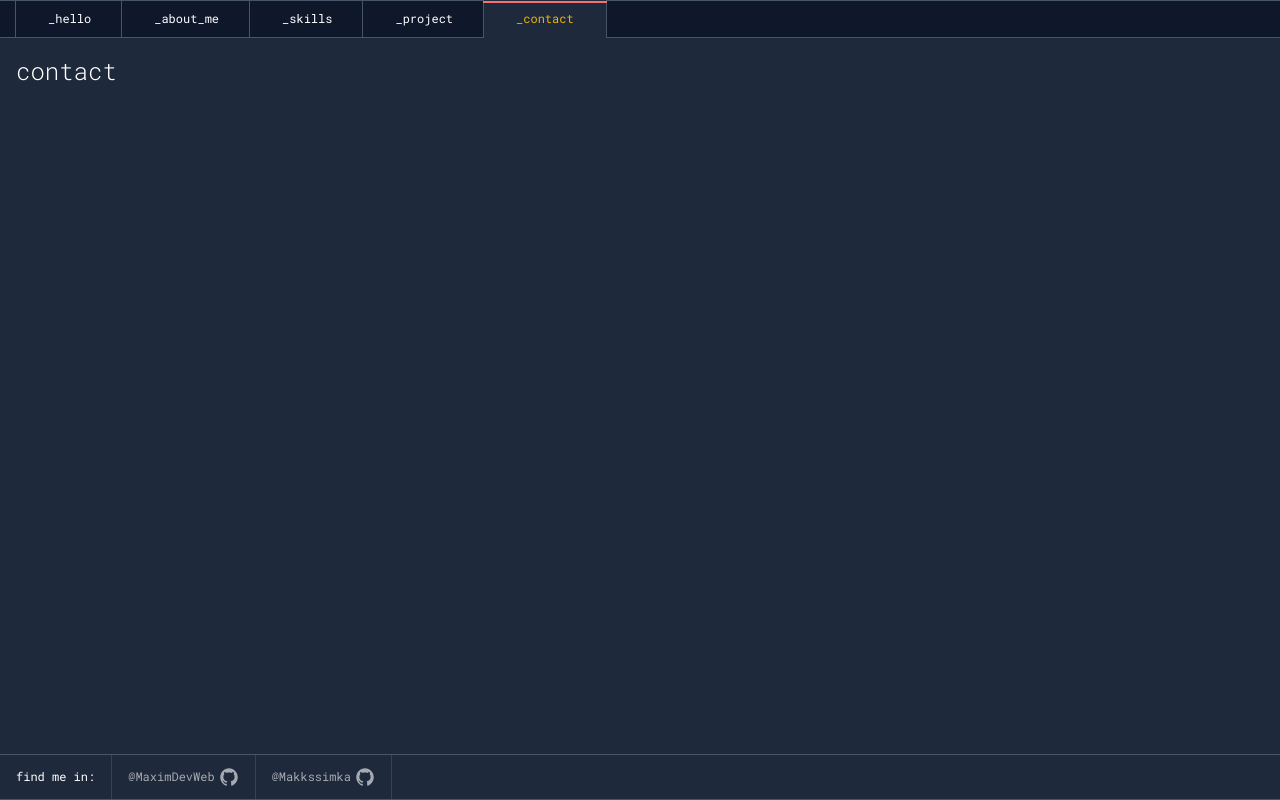
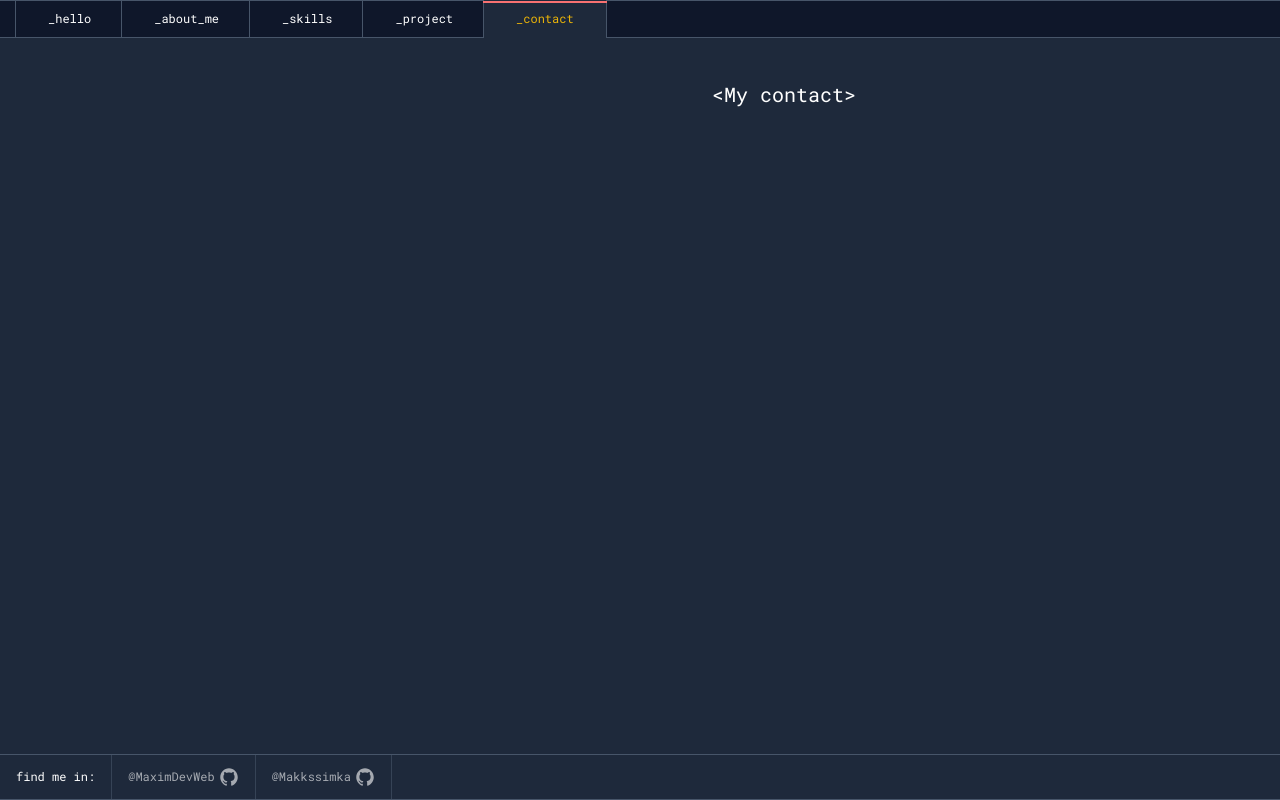
Before and after one commit to MaximDevWeb/MyPortfolioWebsite, a Nuxt app: page /contact in a window 1280 px wide. Built offline with nearby package versions, Linux system fonts and the light colour scheme.

Commit message:
Правки

```diff
--- a/assets/styles/app.scss
+++ b/assets/styles/app.scss
@@ -16,6 +16,7 @@
 @use "pages/about_page";
 @use "pages/skills_page";
 @use "pages/project_page";
+@use "pages/contact_page";
 
 // Fonts style import
 @import url("https://fonts.googleapis.com/css2?family=Roboto+Mono:wght@300;400;600&display=swap");
--- /dev/null
+++ b/assets/styles/pages/_contact_page.scss
@@ -0,0 +1,16 @@
+@use "../variable";
+
+.contact-page {
+  display: flex;
+  flex-direction: column;
+  width: 80%;
+  margin: 2rem auto;
+  height: calc(100% - 4rem);
+
+  h1 {
+    font-size: 1.25rem;
+    font-weight: 400;
+    text-align: center;
+    margin-bottom: 2rem;
+  }
+}
--- a/pages/contact.vue
+++ b/pages/contact.vue
@@ -1,5 +1,12 @@
 <script setup lang="ts"></script>
 
 <template>
-  <h2>contact</h2>
+  <main class="contact-page">
+    <h1>&lt;My contact&gt;</h1>
+
+    <div class="contact-page__wrap">
+      <div class="contact-page__form"></div>
+      <div class="contact-page__code"></div>
+    </div>
+  </main>
 </template>
```
